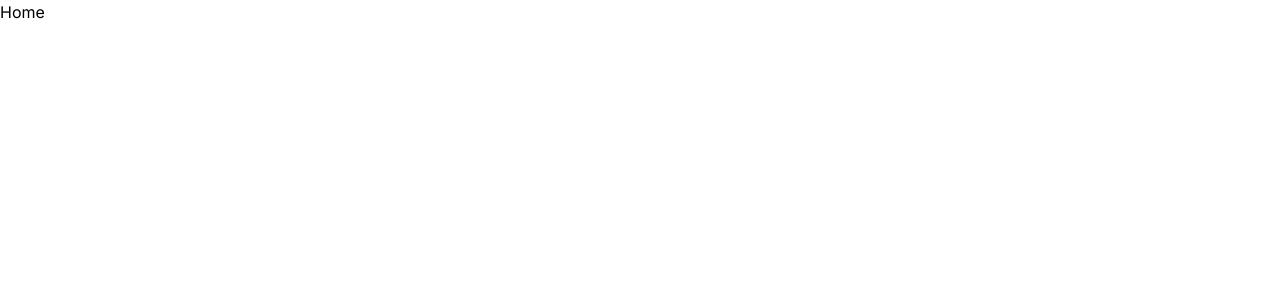
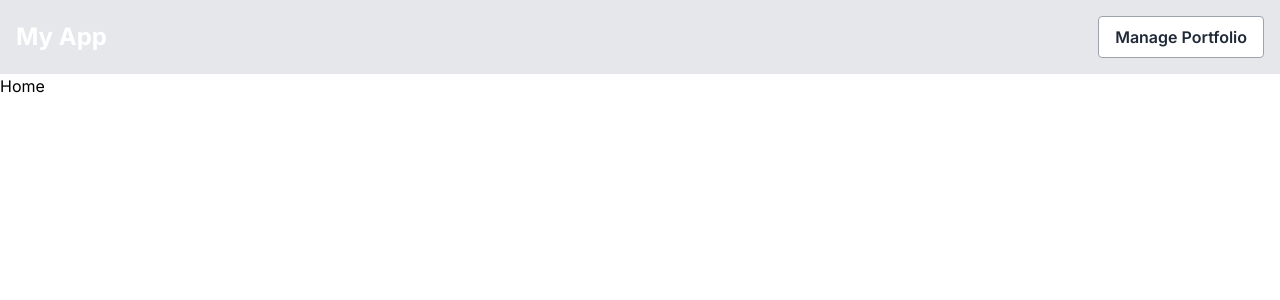
Before and after one commit to maurocherchi/open-portfolio-app, a Next.js app: page / in a window 1280 px wide. Shown: the top 300 px of the page. Built offline with nearby package versions, Linux system fonts and the light colour scheme.

Commit message:
add header and nav

```diff
--- /dev/null
+++ b/app/_components/AppHeader.tsx
@@ -0,0 +1,29 @@
+'use client';
+
+import Link from 'next/link';
+
+export interface NavButton {
+    label: string;
+    href: string;
+}
+
+export interface AppHeaderParams {
+    navButtons: NavButton[];
+}
+
+export default function AppHeader({navButtons}: AppHeaderParams) {
+    return (
+        <div className="flex justify-between items-center p-4 bg-gray-200">
+            <h1 className="text-2xl text-white font-bold">My App</h1>
+            <nav className="flex gap-4">
+                {navButtons.map((button, index) => (
+                    <Link key={index} href={button.href}>
+                        <button
+                            className="bg-white hover:bg-gray-400 text-gray-800 font-semibold py-2 px-4 border border-gray-400 rounded">{button.label}
+                        </button>
+                    </Link>
+                ))}
+            </nav>
+        </div>
+    )
+}
--- a/app/manage-portfolio/page.tsx
+++ b/app/manage-portfolio/page.tsx
@@ -1,7 +1,18 @@
+'use client';
+
+import AppHeader, {NavButton} from "@/app/_components/AppHeader";
+
+const navButtons: NavButton[] = [
+    {label: 'Home', href: '/'},
+];
+
 export default function ManagePortfolio() {
     return (
-        <main>
-            <h1>Manage Portfolio</h1>
-        </main>
+        <>
+            <AppHeader navButtons={navButtons}/>
+            <main>
+                <h1>Manage Portfolio</h1>
+            </main>
+        </>
     )
 }
--- a/app/page.tsx
+++ b/app/page.tsx
@@ -1,7 +1,18 @@
+'use client';
+
+import AppHeader, {NavButton} from "@/app/_components/AppHeader";
+
+const navButtons: NavButton[] = [
+    {label: 'Manage Portfolio', href: '/manage-portfolio'},
+];
+
 export default function Home() {
-  return (
-    <main>
-      <h1>Home</h1>
-    </main>
-  );
+    return (
+        <>
+            <AppHeader navButtons={navButtons}/>
+            <main>
+                <h1>Home</h1>
+            </main>
+        </>
+    );
 }
--- a/next.config.mjs
+++ b/next.config.mjs
@@ -1,4 +1,6 @@
 /** @type {import('next').NextConfig} */
-const nextConfig = {};
+const nextConfig = {
+    output: 'export',
+};
 
 export default nextConfig;
```
